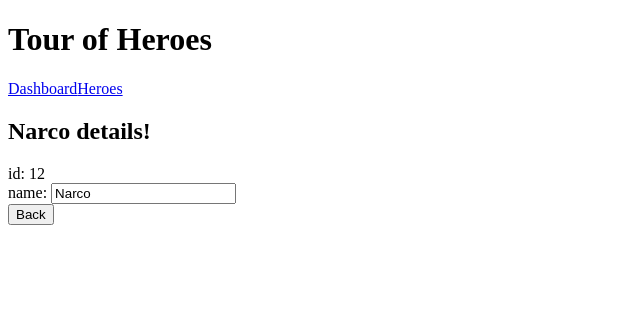
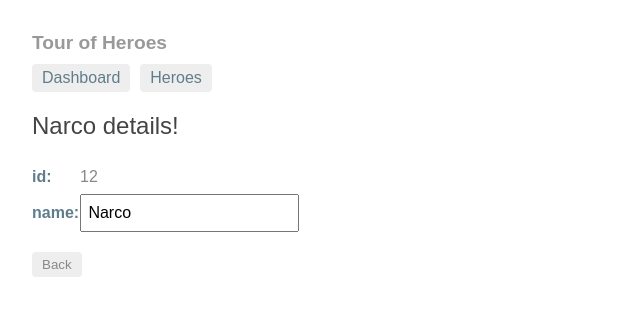
Before and after one commit to rwehresmann/angular-tour-of-heroes, an Angular app: page /detail/12 in a window 1280 px wide. Shown: the top 316 px of the page, without its empty margins (0-640 px from the left). Built offline with nearby package versions, Linux system fonts and the light colour scheme.

Commit message:
Finish routing

```diff
--- a/src/app/app.component.css
+++ b/src/app/app.component.css
@@ -0,0 +1,28 @@
+h1 {
+  font-size: 1.2em;
+  color: #999;
+  margin-bottom: 0;
+}
+h2 {
+  font-size: 2em;
+  margin-top: 0;
+  padding-top: 0;
+}
+nav a {
+  padding: 5px 10px;
+  text-decoration: none;
+  margin-top: 10px;
+  display: inline-block;
+  background-color: #eee;
+  border-radius: 4px;
+}
+nav a:visited, a:link {
+  color: #607D8B;
+}
+nav a:hover {
+  color: #039be5;
+  background-color: #CFD8DC;
+}
+nav a.active {
+  color: #039be5;
+}
--- a/src/app/app.component.html
+++ b/src/app/app.component.html
@@ -1,3 +1,6 @@
-<h1>
-  {{title}}
-</h1>
+<h1>{{title}}</h1>
+<nav>
+  <a routerLink="/dashboard">Dashboard</a>
+  <a routerLink="/heroes">Heroes</a>
+</nav>
+<router-outlet></router-outlet>
--- a/src/app/app.component.ts
+++ b/src/app/app.component.ts
@@ -2,14 +2,8 @@
 
 @Component({
   selector: 'my-app',
-  template: `
-     <h1>{{title}}</h1>
-     <nav>
-       <a routerLink="/dashboard">Dashboard</a>
-       <a routerLink="/heroes">Heroes</a>
-     </nav>
-     <router-outlet></router-outlet>
-   `
+  templateUrl: './app.component.html',
+  styleUrls: ['./app.component.css']
 })
 
 export class AppComponent {
--- /dev/null
+++ b/src/app/dashboard.component.css
@@ -0,0 +1,61 @@
+[class*='col-'] {
+  float: left;
+  padding-right: 20px;
+  padding-bottom: 20px;
+}
+[class*='col-']:last-of-type {
+  padding-right: 0;
+}
+a {
+  text-decoration: none;
+}
+*, *:after, *:before {
+  -webkit-box-sizing: border-box;
+  -moz-box-sizing: border-box;
+  box-sizing: border-box;
+}
+h3 {
+  text-align: center; margin-bottom: 0;
+}
+h4 {
+  position: relative;
+}
+.grid {
+  margin: 0;
+}
+.col-1-4 {
+  width: 25%;
+}
+.module {
+  padding: 20px;
+  text-align: center;
+  color: #eee;
+  max-height: 120px;
+  min-width: 120px;
+  background-color: #607D8B;
+  border-radius: 2px;
+}
+.module:hover {
+  background-color: #EEE;
+  cursor: pointer;
+  color: #607d8b;
+}
+.grid-pad {
+  padding: 10px 0;
+}
+.grid-pad > [class*='col-']:last-of-type {
+  padding-right: 20px;
+}
+@media (max-width: 600px) {
+  .module {
+    font-size: 10px;
+    max-height: 75px; }
+}
+@media (max-width: 1024px) {
+  .grid {
+    margin: 0;
+  }
+  .module {
+    min-width: 60px;
+  }
+}
--- a/src/app/dashboard.component.ts
+++ b/src/app/dashboard.component.ts
@@ -4,7 +4,8 @@
 
 @Component({
   selector: 'my-dashboard',
-  templateUrl: './dashboard.component.html'
+  templateUrl: './dashboard.component.html',
+  styleUrls: ['./dashboard.component.css']
 })
 
 export class DashboardComponent implements OnInit {
--- /dev/null
+++ b/src/app/hero-detail.component.css
@@ -0,0 +1,29 @@
+label {
+  display: inline-block;
+  width: 3em;
+  margin: .5em 0;
+  color: #607D8B;
+  font-weight: bold;
+}
+input {
+  height: 2em;
+  font-size: 1em;
+  padding-left: .4em;
+}
+button {
+  margin-top: 20px;
+  font-family: Arial;
+  background-color: #eee;
+  border: none;
+  padding: 5px 10px;
+  border-radius: 4px;
+  cursor: pointer; cursor: hand;
+}
+button:hover {
+  background-color: #cfd8dc;
+}
+button:disabled {
+  background-color: #eee;
+  color: #ccc;
+  cursor: auto;
+}
--- /dev/null
+++ b/src/app/heroes.component.css
@@ -0,0 +1,59 @@
+.selected {
+  background-color: #CFD8DC !important;
+  color: white;
+}
+.heroes {
+  margin: 0 0 2em 0;
+  list-style-type: none;
+  padding: 0;
+  width: 15em;
+}
+.heroes li {
+  cursor: pointer;
+  position: relative;
+  left: 0;
+  background-color: #EEE;
+  margin: .5em;
+  padding: .3em 0;
+  height: 1.6em;
+  border-radius: 4px;
+}
+.heroes li:hover {
+  color: #607D8B;
+  background-color: #DDD;
+  left: .1em;
+}
+.heroes li.selected:hover {
+  background-color: #BBD8DC !important;
+  color: white;
+}
+.heroes .text {
+  position: relative;
+  top: -3px;
+}
+.heroes .badge {
+  display: inline-block;
+  font-size: small;
+  color: white;
+  padding: 0.8em 0.7em 0 0.7em;
+  background-color: #607D8B;
+  line-height: 1em;
+  position: relative;
+  left: -1px;
+  top: -4px;
+  height: 1.8em;
+  margin-right: .8em;
+  border-radius: 4px 0 0 4px;
+}
+button {
+  font-family: Arial;
+  background-color: #eee;
+  border: none;
+  padding: 5px 10px;
+  border-radius: 4px;
+  cursor: pointer;
+  cursor: hand;
+}
+button:hover {
+  background-color: #cfd8dc;
+}
--- /dev/null
+++ b/src/app/heroes.component.html
@@ -0,0 +1,15 @@
+<h2>My Heroes</h2>
+<ul class="heroes">
+  <li *ngFor="let hero of heroes"
+      (click)="onSelectHero(hero)"
+      [class.selected]="hero === selectedHero">
+      <span class="badge">{{hero.id}}</span>
+      {{hero.name}}
+  </li>
+</ul>
+<div *ngIf="selectedHero">
+  <h2>
+    {{selectedHero.name | uppercase}} is my hero
+  </h2>
+  <button (click)="gotoDetail()">View details</button>
+</div>
--- a/src/app/heroes.component.ts
+++ b/src/app/heroes.component.ts
@@ -1,79 +1,22 @@
 import { Component, OnInit } from '@angular/core';
+import { Router } from '@angular/router';
 import { Hero } from './hero';
 import { HeroService } from './hero.service';
 
 @Component({
   selector: 'my-heroes',
-  //templateUrl: './app.component.html',
-  //styleUrls: ['./app.component.css'],
-  template: `
-    <h2>My Heroes</h2>
-    <ul class="heroes">
-      <li *ngFor="let hero of heroes"
-          (click)="onSelectHero(hero)"
-          [class.selected]="hero === selectedHero">
-          <span class="badge">{{hero.id}}</span>
-          {{hero.name}}
-      </li>
-    </ul>
-    <hero-detail [hero]="selectedHero"></hero-detail>
-    `,
-    styles: [`
-      .selected {
-        background-color: #CFD8DC !important;
-        color: white;
-      }
-      .heroes {
-        margin: 0 0 2em 0;
-        list-style-type: none;
-        padding: 0;
-        width: 15em;
-      }
-      .heroes li {
-        cursor: pointer;
-        position: relative;
-        left: 0;
-        background-color: #EEE;
-        margin: .5em;
-        padding: .3em 0;
-        height: 1.6em;
-        border-radius: 4px;
-      }
-      .heroes li.selected:hover {
-        background-color: #BBD8DC !important;
-        color: white;
-      }
-      .heroes li:hover {
-        color: #607D8B;
-        background-color: #DDD;
-        left: .1em;
-      }
-      .heroes .text {
-        position: relative;
-        top: -3px;
-      }
-      .heroes .badge {
-        display: inline-block;
-        font-size: small;
-        color: white;
-        padding: 0.8em 0.7em 0 0.7em;
-        background-color: #607D8B;
-        line-height: 1em;
-        position: relative;
-        left: -1px;
-        top: -4px;
-        height: 1.8em;
-        margin-right: .8em;
-        border-radius: 4px 0 0 4px;
-      }
-    `]
+  templateUrl: './heroes.component.html',
+  styleUrls: ['./heroes.component.css']
 })
 
 export class HeroesComponent implements OnInit {
   heroes: Hero[];
   selectedHero: Hero;
 
-  constructor(private heroService: HeroService) { }
+  constructor(
+    private heroService: HeroService,
+    private router: Router
+  ) { }
 
   ngOnInit(): void {
     this.getHeroes();
@@ -88,4 +31,8 @@
       .then(heroes => this.heroes = heroes);
   }
 
+  gotoDetail(): void {
+    this.router.navigate(['/detail', this.selectedHero.id]);
+  }
+
 }
--- a/src/styles.css
+++ b/src/styles.css
@@ -1 +1,112 @@
-/* You can add global styles to this file, and also import other style files */
+/* Master Styles */
+h1 {
+  color: #369;
+  font-family: Arial, Helvetica, sans-serif;
+  font-size: 250%;
+}
+h2, h3 {
+  color: #444;
+  font-family: Arial, Helvetica, sans-serif;
+  font-weight: lighter;
+}
+body {
+  margin: 2em;
+}
+body, input[text], button {
+  color: #888;
+  font-family: Cambria, Georgia;
+}
+a {
+  cursor: pointer;
+  cursor: hand;
+}
+button {
+  font-family: Arial;
+  background-color: #eee;
+  border: none;
+  padding: 5px 10px;
+  border-radius: 4px;
+  cursor: pointer;
+  cursor: hand;
+}
+button:hover {
+  background-color: #cfd8dc;
+}
+button:disabled {
+  background-color: #eee;
+  color: #aaa;
+  cursor: auto;
+}
+
+/* Navigation link styles */
+nav a {
+  padding: 5px 10px;
+  text-decoration: none;
+  margin-right: 10px;
+  margin-top: 10px;
+  display: inline-block;
+  background-color: #eee;
+  border-radius: 4px;
+}
+nav a:visited, a:link {
+  color: #607D8B;
+}
+nav a:hover {
+  color: #039be5;
+  background-color: #CFD8DC;
+}
+nav a.active {
+  color: #039be5;
+}
+
+/* items class */
+.items {
+  margin: 0 0 2em 0;
+  list-style-type: none;
+  padding: 0;
+  width: 24em;
+}
+.items li {
+  cursor: pointer;
+  position: relative;
+  left: 0;
+  background-color: #EEE;
+  margin: .5em;
+  padding: .3em 0;
+  height: 1.6em;
+  border-radius: 4px;
+}
+.items li:hover {
+  color: #607D8B;
+  background-color: #DDD;
+  left: .1em;
+}
+.items li.selected {
+  background-color: #CFD8DC;
+  color: white;
+}
+.items li.selected:hover {
+  background-color: #BBD8DC;
+}
+.items .text {
+  position: relative;
+  top: -3px;
+}
+.items .badge {
+  display: inline-block;
+  font-size: small;
+  color: white;
+  padding: 0.8em 0.7em 0 0.7em;
+  background-color: #607D8B;
+  line-height: 1em;
+  position: relative;
+  left: -1px;
+  top: -4px;
+  height: 1.8em;
+  margin-right: .8em;
+  border-radius: 4px 0 0 4px;
+}
+/* everywhere else */
+* {
+  font-family: Arial, Helvetica, sans-serif;
+}
```
Also changed, not shown: src/app/hero-detail.component.ts (+4 -3 lines).
